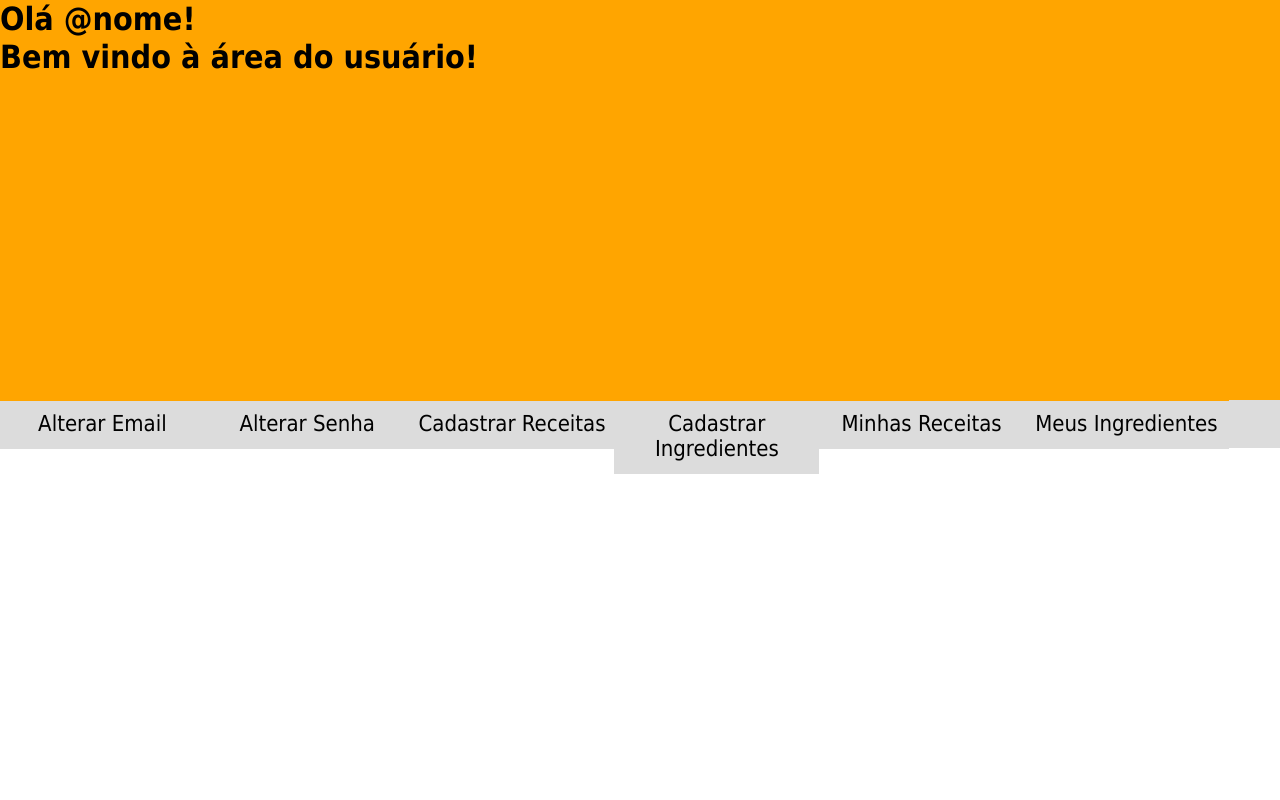
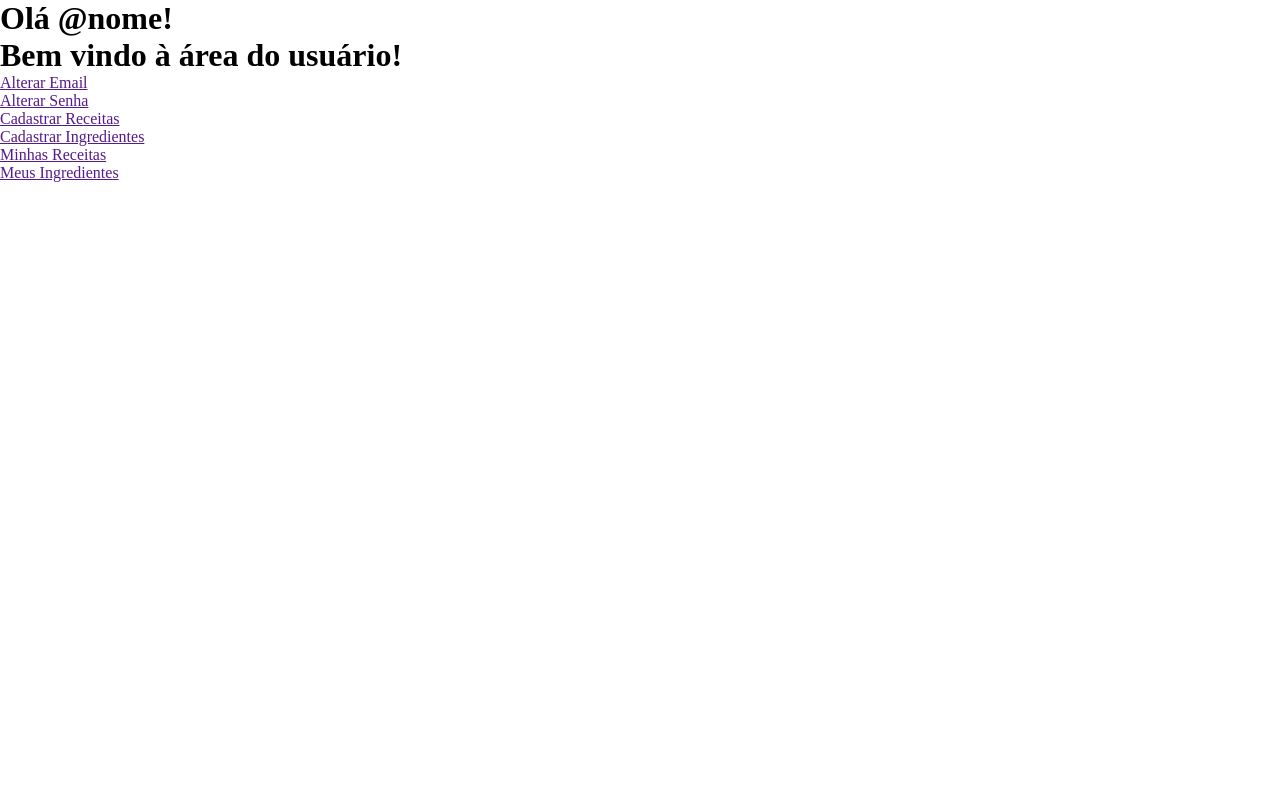
Before and after one commit to cp2-dc-info-projeto-final/bananinhas-receitas, a PHP site: page /usuarioPage.php in a window 1280 px wide; the page is wider, and only the part inside the window is pictured. Run offline with PHP 8.4, Linux system fonts and the light colour scheme.

Commit message:
limpeza de código(css)

```diff
--- /dev/null
+++ b/logincadastro/scroll2.js
@@ -0,0 +1,9 @@
+var height = $('#header').height();
+
+$(window).scroll(function () {
+	if($(this).scrollTop() > height){
+		$('.menubar').addClass('fixed');
+	}else{
+		$('.menubar').removeClass('fixed');
+	}
+});
--- a/logincadastro/style.css
+++ b/logincadastro/style.css
@@ -1,87 +1,9 @@
-        /* Menu principal*/
-
-        #logo {
-            height: 200px;
-            width: 100%;
-            background-image: url("Imagens/bananalogohorizontal.png");
-            top: 0px;
-        }
-
-        #menu {
-            height: 50px;
-            width: 100%;
-            background-color: #C0C0C0;
-            top: 200px;
-            position: absolute;
-        }
-
-        .menu li {
-            position: relative;
-            width: 1900px;
-            color: #F5FFFA;
-            display: block;
-        }
-
-        .menu a {
-            text-decoration: none;
-        }
-
-        .menu ul li {
-            width: 480px;
-            float: left;
-        }
-
-        .menu a {
-            padding-top: 10px;
-            padding-bottom: 13px;
-            display: block;
-            font-size: 22px;
-            text-decoration: none;
-            text-align: center;
-            color: white;
-            background-color: #C0C0C0;
-            border-top: 1px solid orange;
-        }
-
-        .menu ul ul {
-            position: absolute;
-            visibility: hidden;
-        }
-
-        .menu ul li:hover ul {
-            visibility: visible;
-        }
-
-        .menu ul li:hover a {
-            color: #696969;
-            ;
-        }
-
-        .menu ul ul li {
-            float: none;
-        }
-
-        #footer {
-            height: 150px;
-            background-color: #D2691E;
-            width: 1920px;
-            bottom: 0px;
-            position: absolute;
-        }
-        /* Fim do menu principal*/
-
         * {
             margin: 0;
             padding: 0;
         }
 
-        body {
-            height: 100%;
-            overflow: hidden;
-            width: 1920px !important;
-            box-sizing: border-box;
-            font-family: Tahoma;
-        }
+
 
         .backright {
             position: absolute;
@@ -271,73 +193,3 @@
             color: #03a9f4;
             box-shadow: none;
         }
-
-	#menubar {
-		height: 6%;
-		width: 100%;
-		background-color: #DCDCDC;
-		position: absolute;
-		top: 50%;
-	}
-	/*#img_perfil {
-		margin-top: 040px;
-		margin-right: 055px;
-		width: 150px;
-		height: 150px;
-		border-radius: 30px 30px 30px 30px;
-		position: absolute;
-		background-image: ('D:\banana\bananinhas-receitas-master\Imagens\bananalogo.png');
-}*/
-
-	#topdiv{
-		height: 50%;
-		width: 100%;
-		background-color: orange;
-	}
-
-	/*#topimgright{
-		float: right;
-		height: 50%;
-		width: 650px;
-		/*background-image: ('D:\banana\bananinhas-receitas-master\Imagens\bananalogo.png');*/
-	}
-
-	.menu {
-    width: 100%;
-    height: 6%;
-    background-color: #DCDCDC;
-    font-family: 'Arial', 'Verdana', sans-serif;
-	z-index: 1000;
-}
-	.menu ul {
-	list-style: none;
-	position:relative;
-}
-.menu ul li {
-	width: 16%;
-    float: center;
-}
-
-.menu a {
-	display:block;
-	font-size: 22px;
-	text-decoration: none;
-	text-align: center;
-	color: black;
-	background-color: #DCDCDC;
-}
-.menu ul ul {
-		position: absolute;
-		visibility: hidden;
-}
-
-.menu ul li:hover ul {
-	visibility: visible;
-}
-.menu ul li:hover a{
-	background-color: black;
-	color: orange;
-}
-.menu ul ul li {
-	float:none;
-}
--- a/logincadastro/usuarioPage.php
+++ b/logincadastro/usuarioPage.php
@@ -1,13 +1,14 @@
 <html>
 <head>
-<link href='style.css' rel='stylesheet' type='text/css'>
+<link href='style.css' rel='stylesheet' type='text/css' />
+<script src="scroll2.js"></script>
 </head>
 
 <body>
 
 <header>
 <div id="topdiv" class="text"><h1>Olá @nome!</h1><h1>Bem vindo à área do usuário!</h1></div>
-<div id="img_perfil"><img id="img_perfil" src=""></div>
+
 
 </header>
 
```
Also changed, not shown: ingredientes/processa.php (+7 -0 lines).
